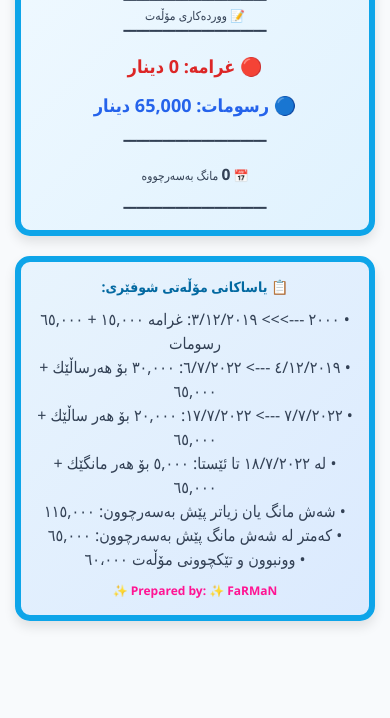
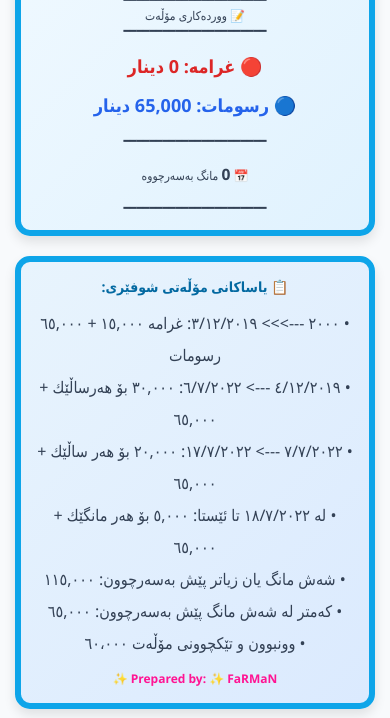
Before and after one commit to FaRMaN5nov89/driving-license, a plain HTML site: page index.html in a window 390 px wide. Shown: the part 382-1100 px from the top of the page. Before the commit the page ends 1023 px from the top, so only its background shows below. Drawn offline with Linux system fonts and the light colour scheme.

Commit message:
Adjust line height and word wrap in rules text

```diff
--- a/index.html
+++ b/index.html
@@ -562,6 +562,8 @@
 
             .rules-text {
                 font-size: 16px;
+                line-height: 2.0;
+                word-wrap: break-word;
             }
 
             .prepared-by {
```
